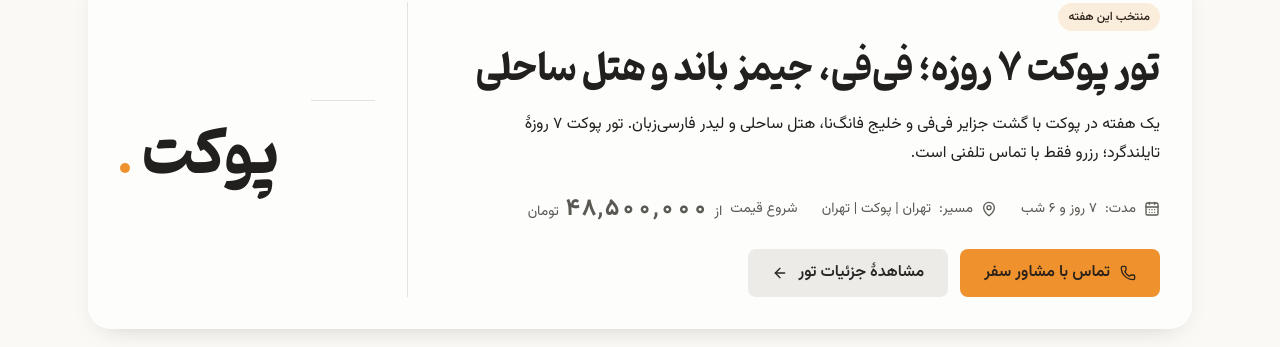
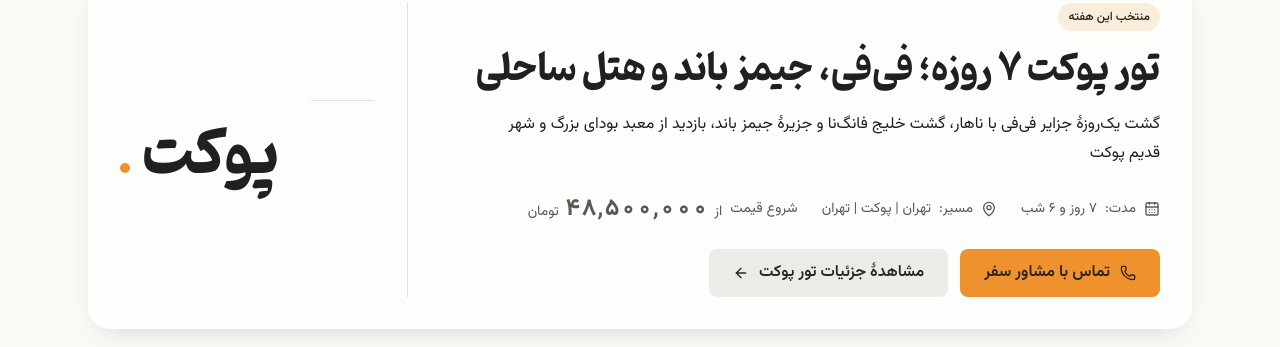
Before and after one commit to masoudroot/thailandgard, a Next.js app in the folder site/: page /tours in a window 1280 px wide. Shown: the part 342-689 px from the top of the page. Built offline with nearby package versions, Linux system fonts and the light colour scheme; no server answers; the database is empty.

Commit message:
نبض دیزاین: D-048 بلوک منتخب توصیف یکتا از هایلایت‌ها گرفت (رفع تکرار متن کارت)

```diff
--- a/site/components/site/TourBanner.tsx
+++ b/site/components/site/TourBanner.tsx
@@ -31,7 +31,13 @@ export async function TourBanner({ tour }: { tour: Tour }) {
           >
             {tour.title}
           </h2>
-          <p className="max-w-2xl text-base leading-[1.8]">{tour.summary}</p>
+          {/* D-048: خلاصهٔ تکراری کارت حذف شد؛ به‌جایش سه هایلایت یک‌خطی از
+              دیتای همان تور تا بلوک «منتخب» توصیف متفاوت خودش را داشته باشد */}
+          <p className="max-w-2xl text-base leading-[1.8]">
+            {tour.highlights && tour.highlights.length > 0
+              ? tour.highlights.slice(0, 3).join("، ")
+              : tour.summary}
+          </p>
         </div>
 
         <dl className="flex flex-wrap items-center gap-x-6 gap-y-3 text-sm text-muted-foreground">
@@ -62,7 +68,7 @@ export async function TourBanner({ tour }: { tour: Tour }) {
           </Button>
           <Button asChild variant="secondary" size="lg">
             <Link href={`/tours/${tour.slug}`}>
-              مشاهدهٔ جزئیات تور
+              مشاهدهٔ جزئیات تور {tour.shortTitle}
               <ArrowLeft aria-hidden />
             </Link>
           </Button>
```
